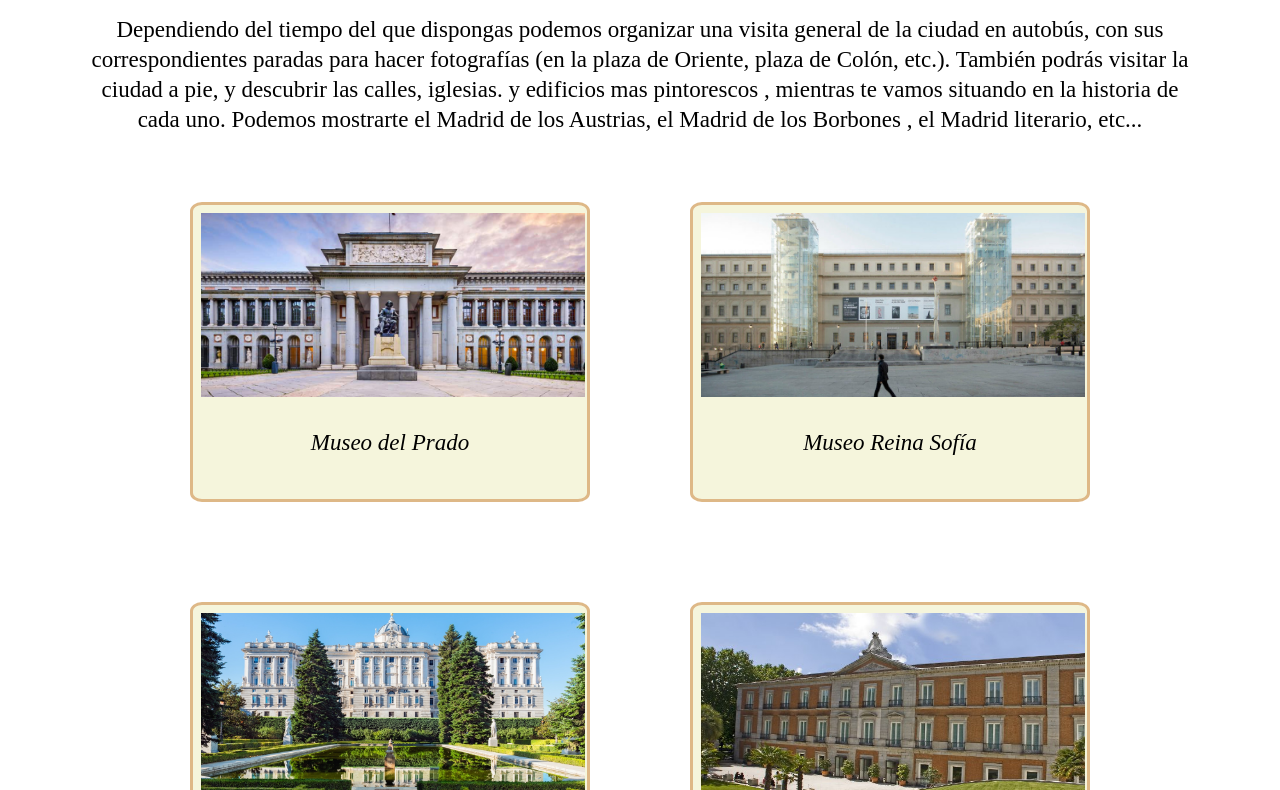
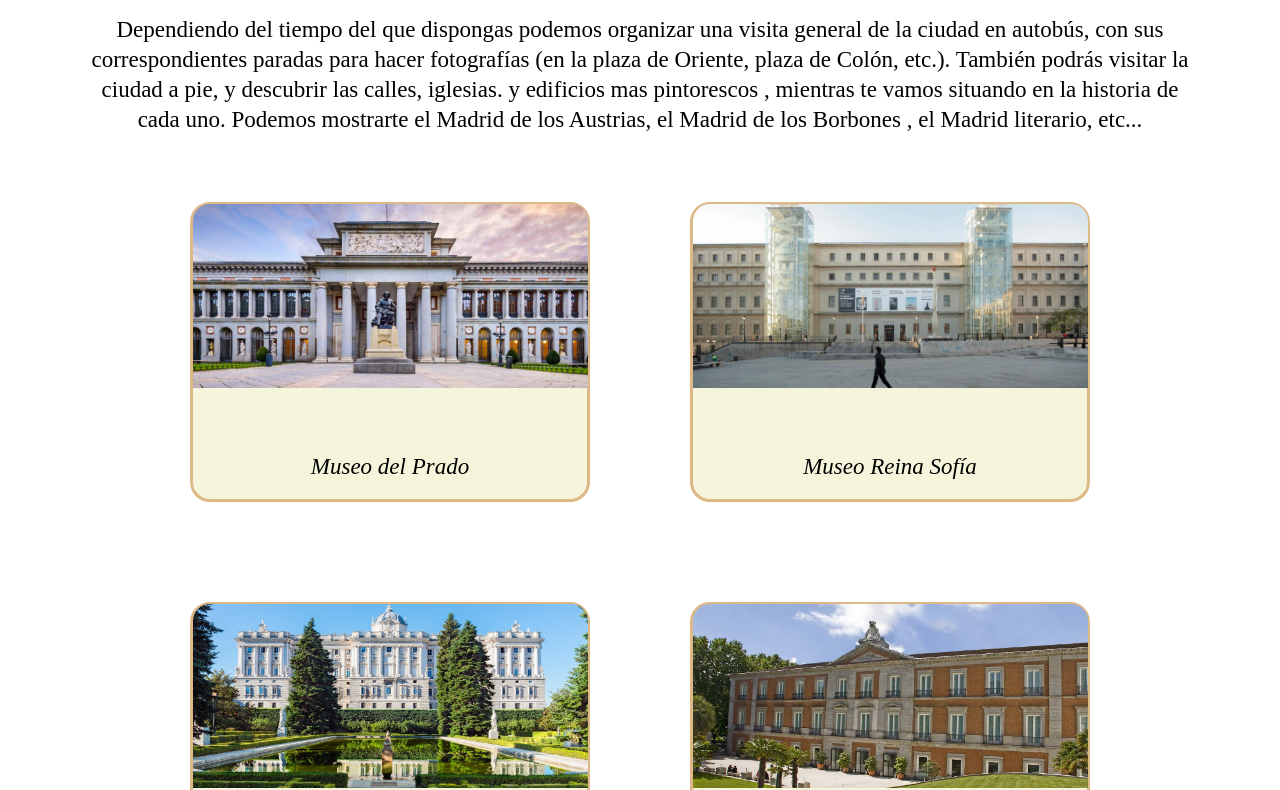
Before and after one commit to juliolilo/TheBestOfMadrid, a plain HTML site: page Visitas guiadas.html in a window 1280 px wide. Shown: the part 218-1008 px from the top of the page. Drawn offline with Linux system fonts and the light colour scheme.

Commit message:
colores y márgenes

```diff
--- a/Visitas guiadas.css
+++ b/Visitas guiadas.css
@@ -83,6 +83,8 @@
     display: inline-block;
     padding: 20px;
     text-decoration:none;
+    font-family:Verdana, Geneva, Tahoma, sans-serif;
+
 
 
 }
@@ -90,7 +92,8 @@
 
 nav ul li a:hover{
 
-    background-color:lightblue;
+    color:mediumspringgreen;
+    background-color: rgb(0,127,255);
   border-radius: 5px;
   box-shadow: 0 5px 10px 2px rgba(10, 137, 255, 0.5);
 }
@@ -149,6 +152,7 @@
     margin-top: 25px;
     font-size: 50px;
     text-align: center;
+    font-family: Helvetica;
 
 
 }
@@ -160,6 +164,7 @@
     margin-right: 60px;
     line-height: 30px;
     text-align: center;
+    font-family: serif;
 
 }
 
@@ -177,11 +182,14 @@
     margin: 50px;
     width: 400px;
     height: 300px;
-
+    display: flex;
+    flex-wrap: wrap;
+    padding: 0;
+    box-sizing: border-box;
     background-color:beige;
     border: 3px solid;
     border-color: burlywood;
-    border-radius: 3%;
+    border-radius: 20px;
     transition-duration: 1s;
 }
 
@@ -195,15 +203,21 @@
 }
 
 .foto{
-    width: 400px;
-    height: 200px;
+    margin-top: -9px;
+    margin-left: -8px;
+    margin-right: -9px;
+    width: 500px;
+    border-radius: 25px 25px 0 0;
+    height:200px;
+
     object-fit: cover;
 
 }
 
 .pieDeFoto{
     text-align: center;
-    margin: 21px;
+    align-self:center;
+    margin: 0 auto;
     font-size: 23px;
     font-style: italic;
 }
```
Also changed, not shown: Mama.css (+8 -2 lines).
